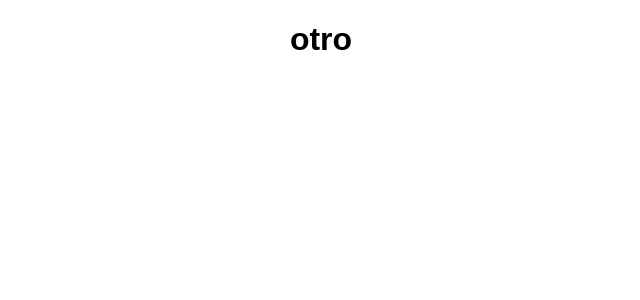
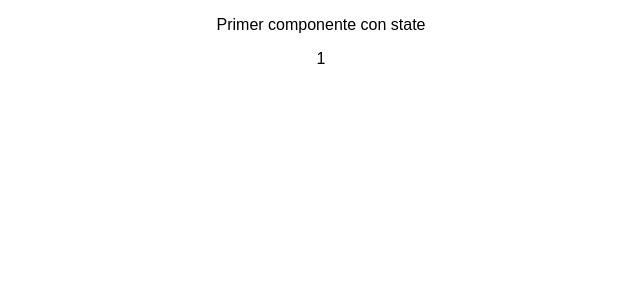
Before and after one commit to nechuba93/aprendereact, a React (Create React App) app: page / in a window 1280 px wide. Shown: the top 300 px of the page, without its empty margins (319-959 px from the left). Built offline with nearby package versions, Linux system fonts and the light colour scheme.

Commit message:
3:17 components state

```diff
--- a/src/App.js
+++ b/src/App.js
@@ -1,23 +1,22 @@
 import React, { Component } from 'react';
 import './App.css';
 
-class Title extends Component {
+class Contador extends Component {
+  constructor () {
+    super()
+    this.state = { contador: 1 }
+  }
   render () {
-    return (
-      <h1>{this.props.text}</h1>
-    )
+    return <span>{this.state.contador}</span>
   }
-}
-
-Title.defaultProps = {
-  text: 'Título por defecto'
 }
 
 class App extends Component {
   render() {
     return (
       <div className="App">
-        <Title text='otro'/>
+        <p>Primer componente con state</p>
+        <Contador />
       </div>
     );
   }
```
